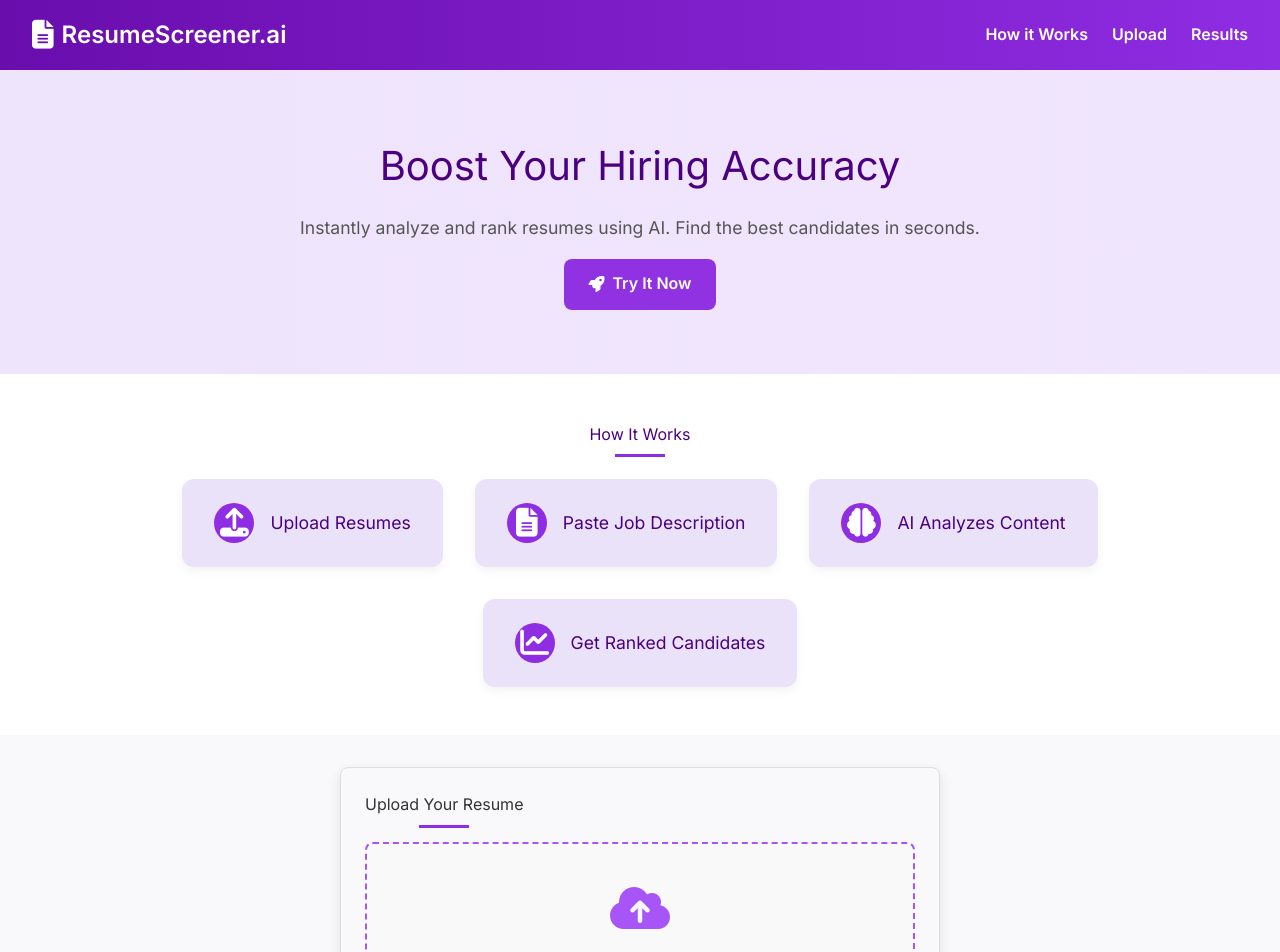
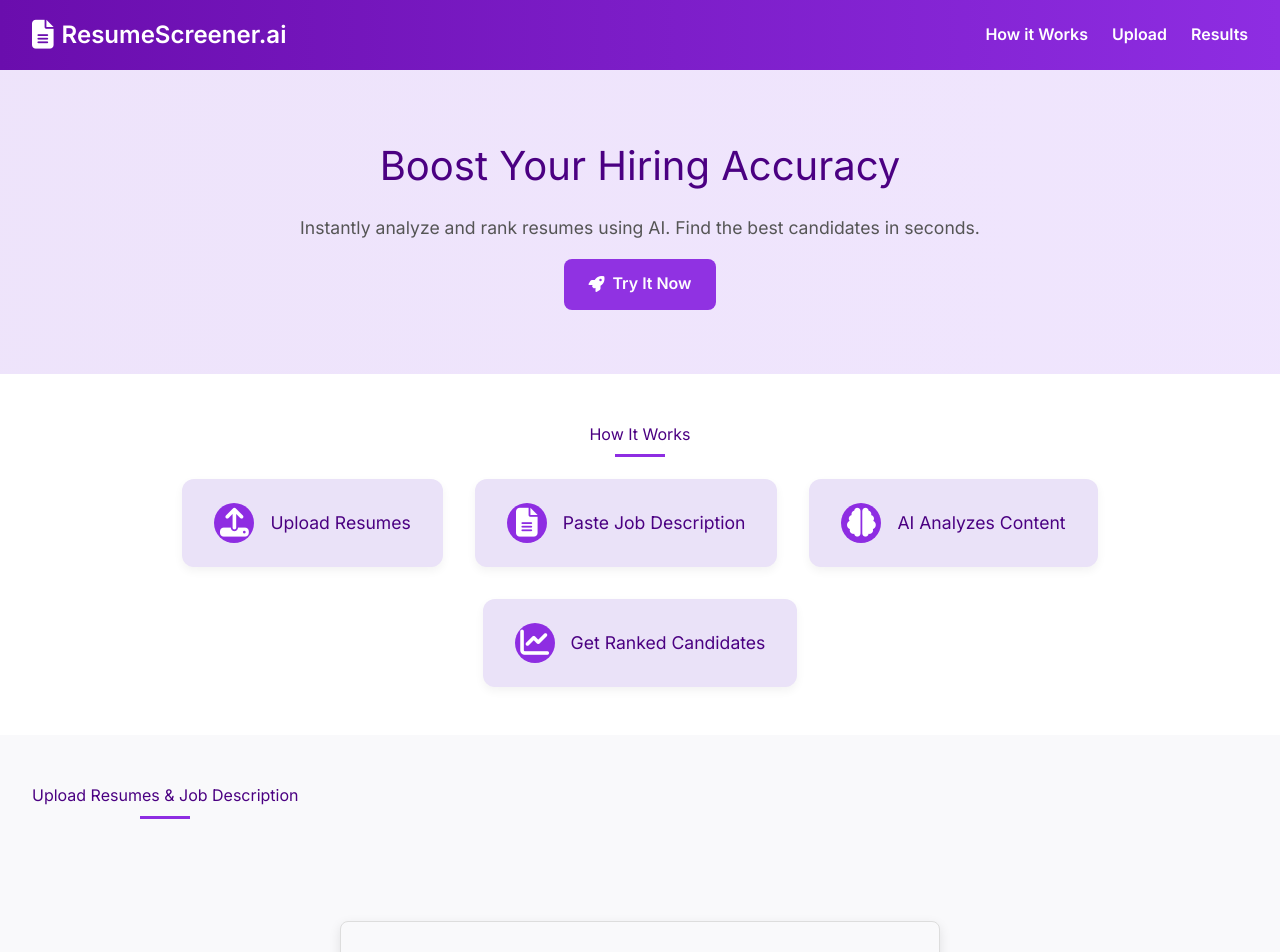
Before and after one commit to Sonikaelangovan/resume-screener-app, a Next.js app: page / in a window 1280 px wide. Shown: the top 952 px of the page. Built offline with nearby package versions, Linux system fonts and the light colour scheme.

Commit message:
Update index.js

```diff
--- a/src/pages/index.js
+++ b/src/pages/index.js
@@ -180,7 +180,9 @@
           </div>
         </div>
       </section>
-
+      <section className="upload-section" id="upload">
+      <h2>Upload Resumes & Job Description</h2>
+      </section>
       <ResumeUpload />
 
       <section id="results" className="results-section container"></section>
```
